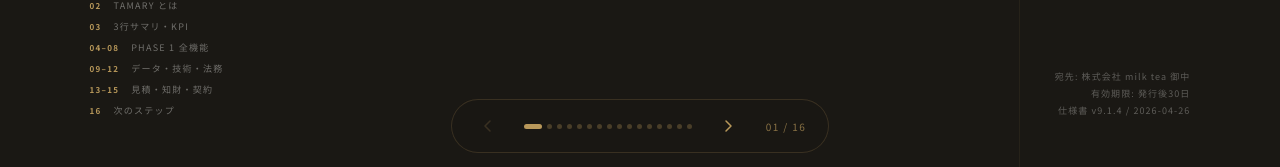
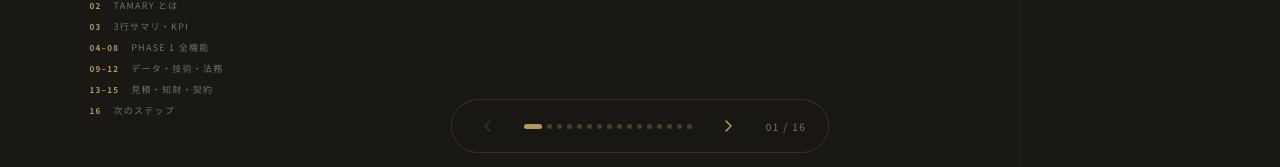
Before and after one commit to Y2A-MINI/tamary-proposal, a plain HTML site: page index.html in a window 1280 px wide. Shown: the part 619-786 px from the top of the page. Drawn offline with Linux system fonts and the light colour scheme.

Commit message:
remove: 表紙の宛先・有効期限・仕様書バージョン表示を削除

```diff
--- a/index.html
+++ b/index.html
@@ -698,11 +698,6 @@
             <div class="s01-index-item"><span class="s01-index-num">09–12</span>データ・技術・法務</div>
             <div class="s01-index-item"><span class="s01-index-num">13–15</span>見積・知財・契約</div>
             <div class="s01-index-item"><span class="s01-index-num">16</span>次のステップ</div>
-          </div>
-          <div class="s01-meta">
-            <span class="s01-meta-line">宛先: 株式会社 milk tea 御中</span>
-            <span class="s01-meta-line">有効期限: 発行後30日</span>
-            <span class="s01-meta-line">仕様書 v9.1.4 / 2026-04-26</span>
           </div>
         </div>
         <div class="s01-vrule" aria-hidden="true"></div>
```
